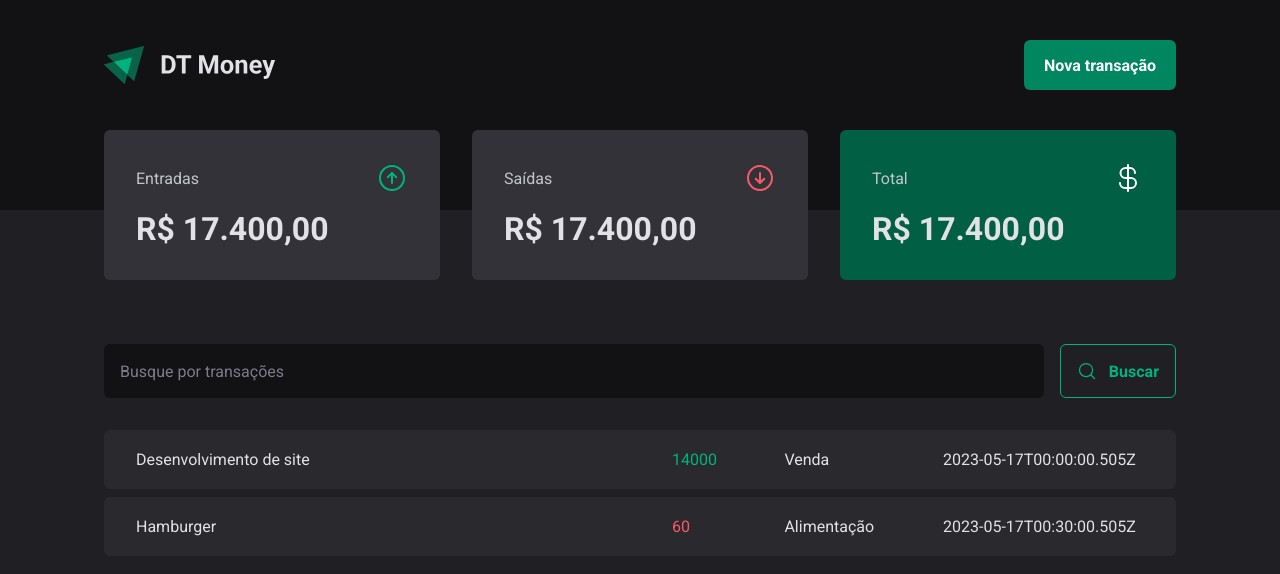
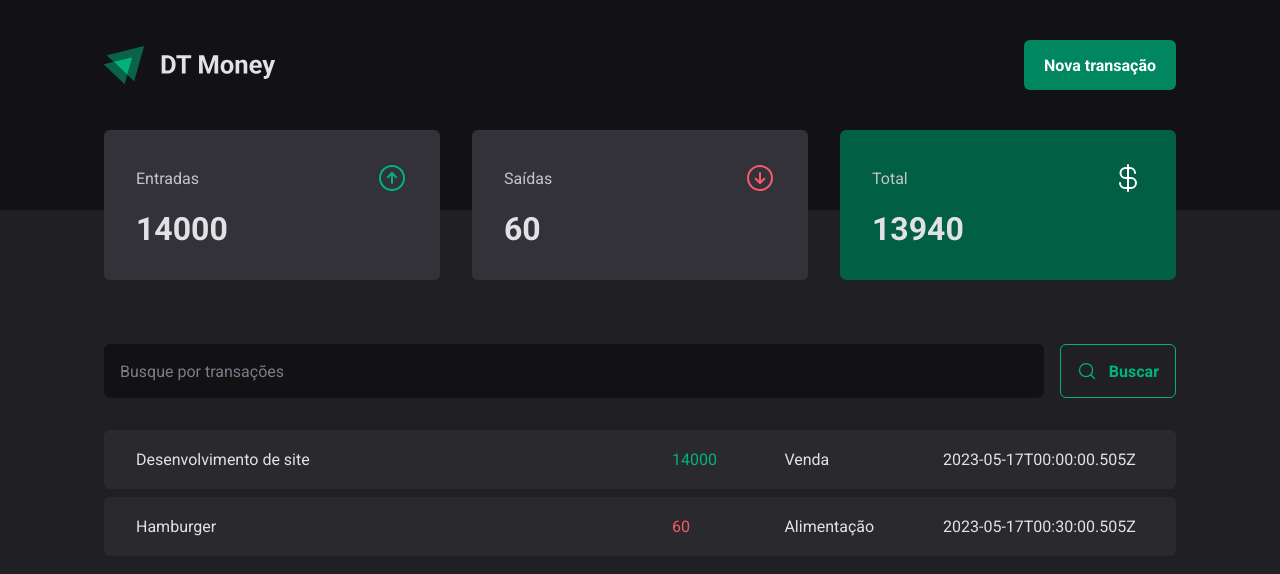
Before and after one commit to marcusdavanco/dt-money, a React (Vite) app: page / in a window 1280 px wide. Shown: the top 574 px of the page. Built offline with nearby package versions, Linux system fonts and the light colour scheme; data requests are answered from the project's data file.

Commit message:
feat: Calculando resumo de transações

```diff
--- a/src/components/Summary/index.tsx
+++ b/src/components/Summary/index.tsx
@@ -7,6 +7,25 @@
 
 	const { transactions } = useContext(TransactionsContext);
 
+	const summary = transactions.reduce(
+		(acc, transaction) => {
+			if (transaction.type === 'income') {
+				acc.income += transaction.price;
+				acc.total += transaction.price;
+
+			} else {
+				acc.outcome += transaction.price;
+				acc.total -= transaction.price;
+			}
+
+			return acc;
+		},
+		{
+			income: 0,
+			outcome: 0,
+			total: 0
+		}
+	)
 
 	return (
 		<SummaryContainer>
@@ -16,7 +35,7 @@
 					<ArrowCircleUp size={32} color="#00b37e" />
 				</header>
 
-				<strong>R$ 17.400,00</strong>
+				<strong>{summary.income}</strong>
 			</SummaryCard>
 
 			<SummaryCard>
@@ -25,7 +44,7 @@
 					<ArrowCircleDown size={32} color="#f75a68" />
 				</header>
 
-				<strong>R$ 17.400,00</strong>
+				<strong>{summary.outcome}</strong>
 			</SummaryCard>
 
 			<SummaryCard variant="green">
@@ -33,7 +52,7 @@
 					<span>Total</span>
 					<CurrencyDollar size={32} color="#fff" />
 				</header>
-				<strong>R$ 17.400,00</strong>
+				<strong>{summary.total}</strong>
 			</SummaryCard>
 
 		</SummaryContainer>
```
